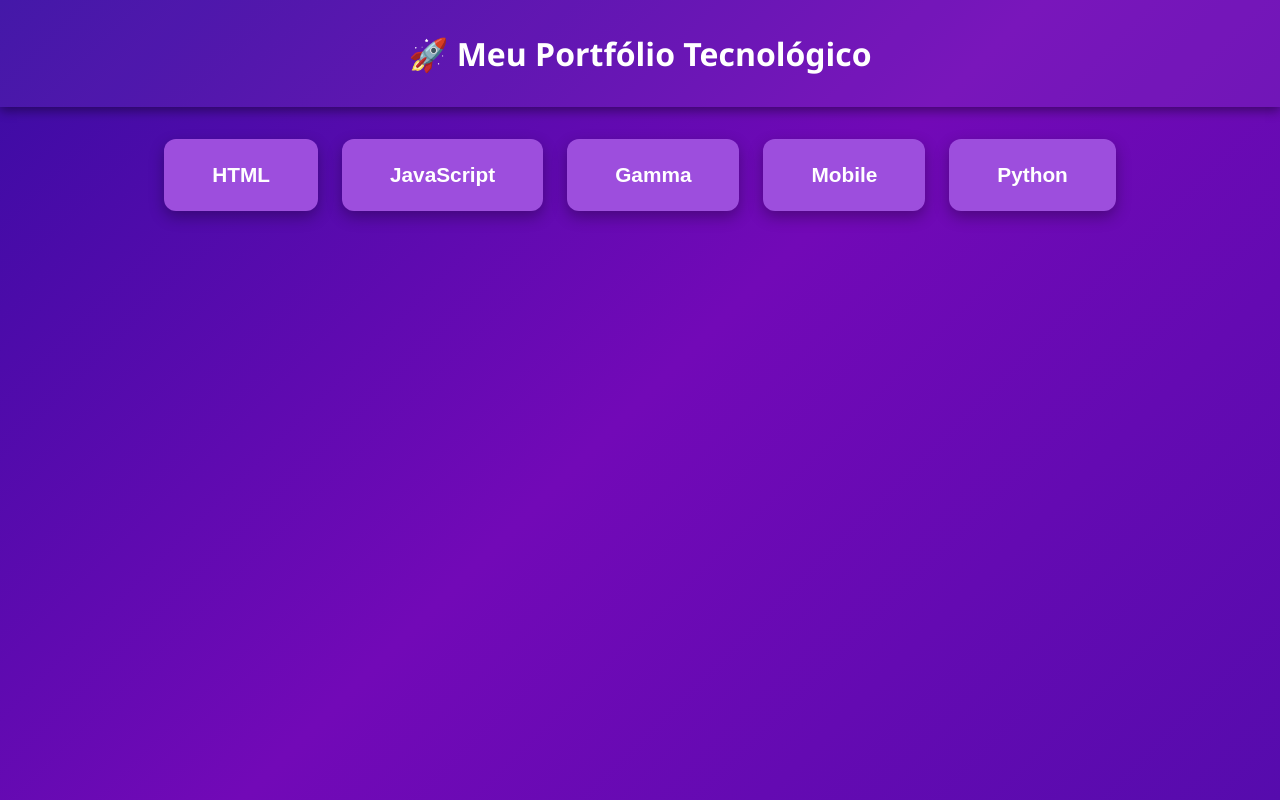
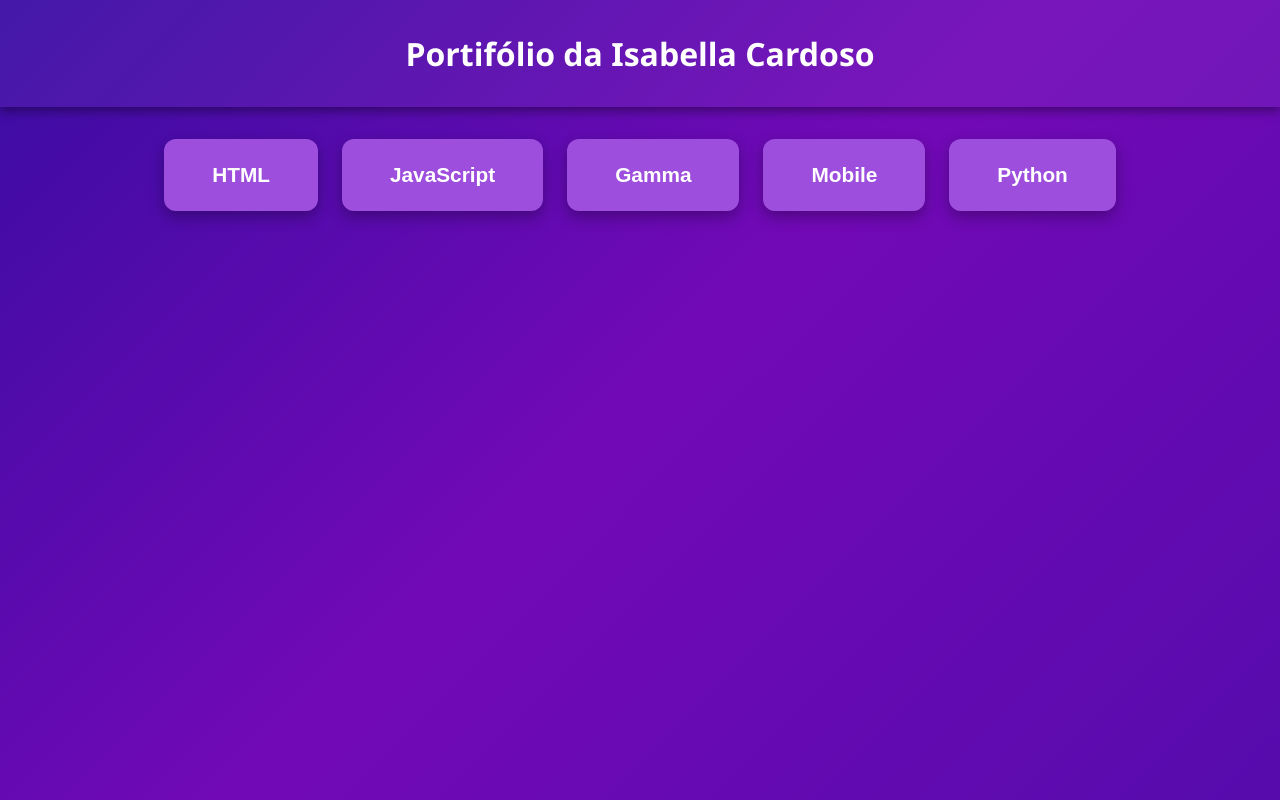
Before and after one commit to bellaa27/PortifolioIsabella, a plain HTML site: page index.html in a window 1280 px wide. Drawn offline with Linux system fonts and the light colour scheme.

Commit message:
Add files via upload

```diff
--- a/index.html
+++ b/index.html
@@ -140,7 +140,7 @@
 
   <!-- Conteúdo principal -->
   <div class="conteudo" id="conteudo">
-    <header>🚀 Meu Portfólio Tecnológico</header>
+    <header>Portifólio da Isabella Cardoso</header>
     <nav>
       <button onclick="showPage('html')">HTML</button>
       <button onclick="showPage('javascript')">JavaScript</button>
```
